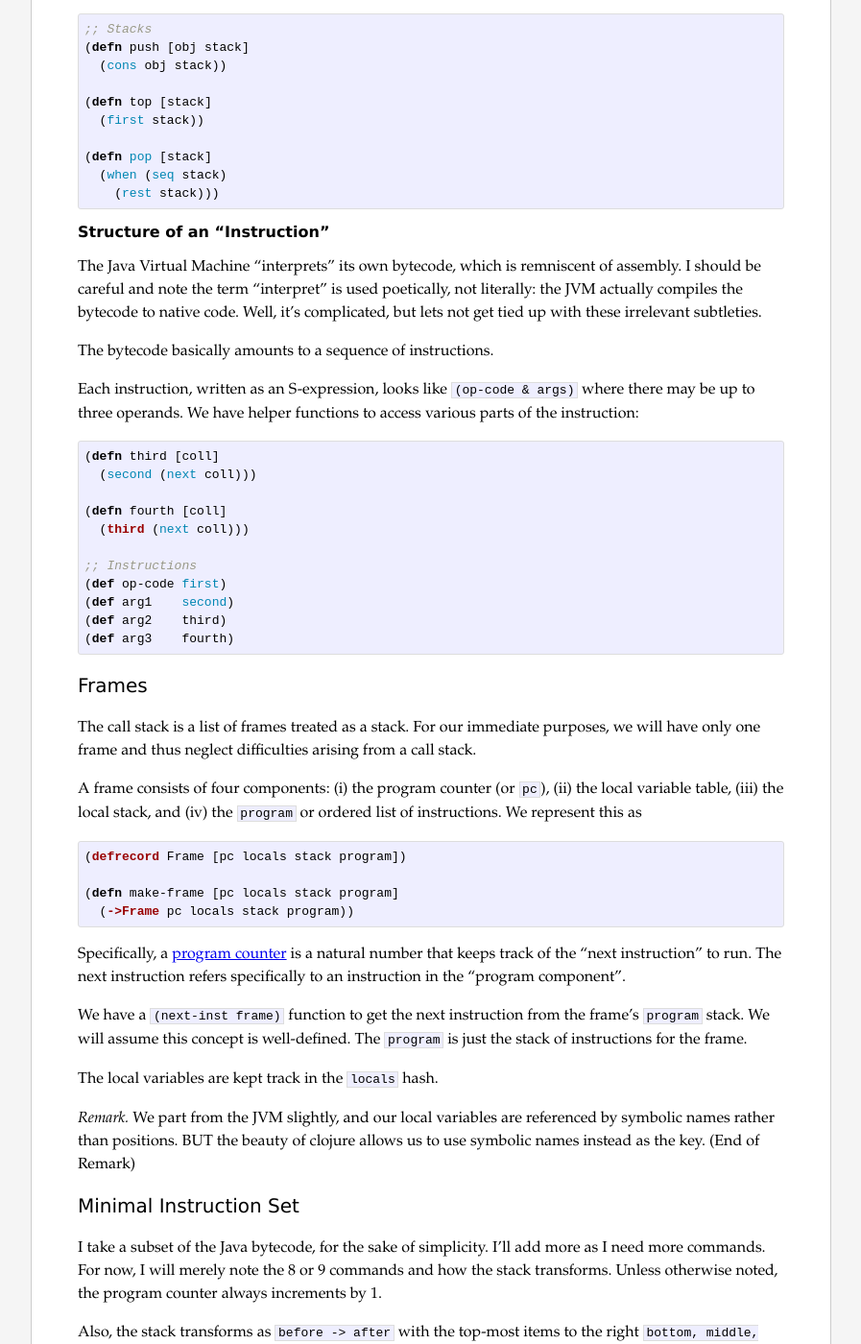
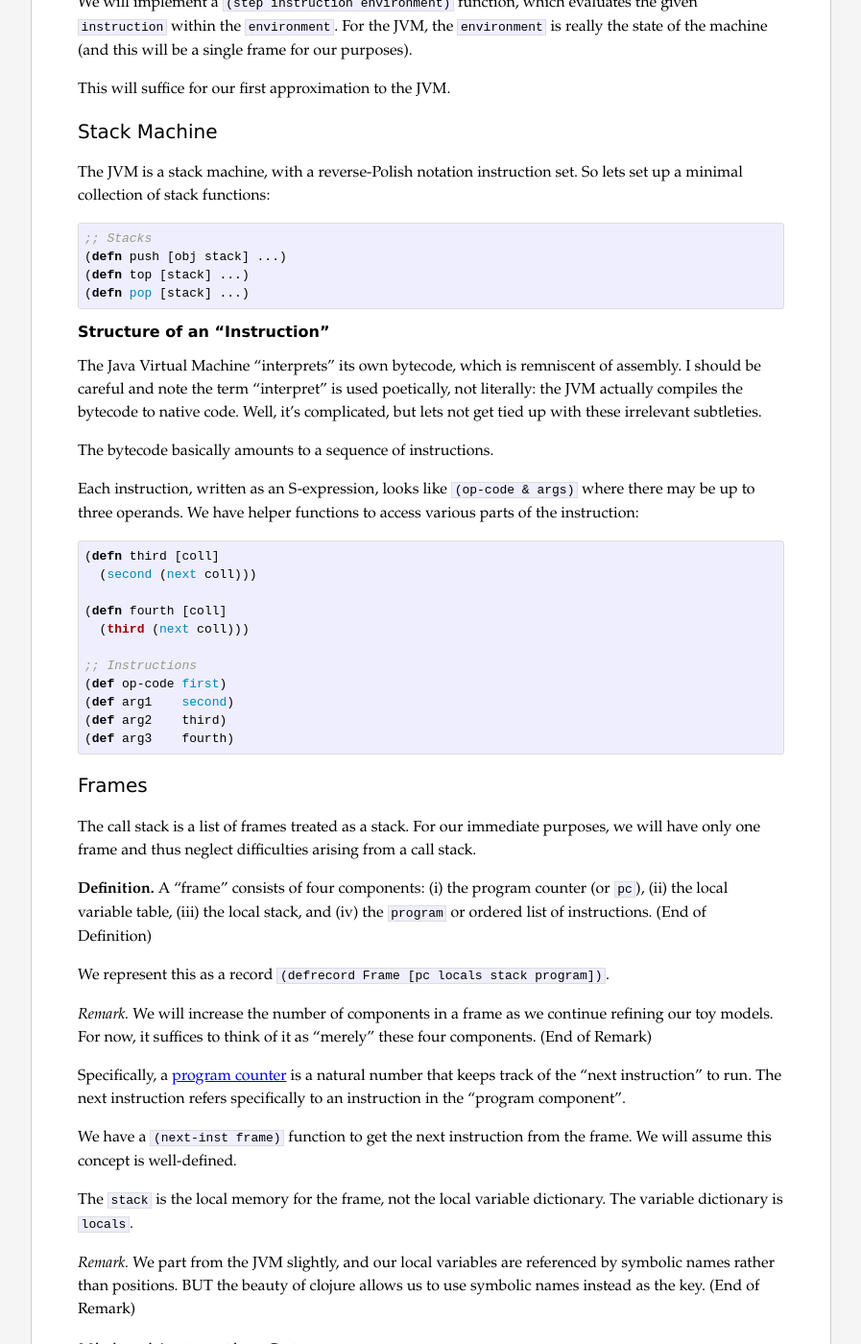
Before and after one commit to pqnelson/pqnelson.github.com, a Jekyll site: the page built from _posts/2014-03-28-jvm-toy-model-i.md, in a window 1280 px wide and 1400 px high, scrolled down 842 px. Shown: the whole window at 96% size, without its empty margins (191-1088 px from the left). Built offline with Jekyll 4.4.1, drawn with Linux system fonts in a browser that asks for light colours; Markdown is read by kramdown in place of the engine named in the settings; some of the changed text lies outside the part shown.

Commit message:
Updated latest post

````diff
--- a/_posts/2014-03-27-jvm.md
+++ b/_posts/2014-03-28-jvm-toy-model-i.md
@@ -1,10 +1,11 @@
 ---
 layout: post
-title: Toy JVM Model, Part I
+title: Toy Model of the JVM, Part I
 published: true
-quote: "Truth ... is much too complicated to allow anything but approximations."
+quote: "Truth...is much too complicated to allow anything but approximations."
 quoteSource: John von Neumann, "The Mathematician" (1947)
 ---
+
 **Contents**
 
 * [Introduction](#intro)
@@ -31,11 +31,24 @@
 Each would buildoff the previous one, elaborating various aspects of the
 JVM's architecture.
 
+*Remark.* It turns out there's a vast literature on the subject of
+*formally modeling* the JVM. I have combed through selected references,
+mostly the works of J. Strother Moore, when examining the inner workings
+of the JVM. Dr Moore has written several "toy models" himself, and has
+taught a course on it. His works have been cited below. (End of Remark)
+
 <a name="first-model" />
 # First Model
 
-We will implement a simple stack machine that handles eight or nine
-operations taken from the Java bytecode.
+Our first approximation will be a simple single-threaded interpreter
+with eight operations. But it will mirror a simple stack machine.
+
+We will implement a `(step instruction environment)` function, which
+evaluates the given `instruction` within the `environment`. For the JVM,
+the `environment` is really the state of the machine (and this will be a
+single frame for our purposes).
+
+This will suffice for our first approximation to the JVM.
 
 <a name="stack-machine" />
 ## Stack Machine
@@ -45,15 +58,9 @@
 
 ```clojure
 ;; Stacks
-(defn push [obj stack]
-  (cons obj stack))
-
-(defn top [stack]
-  (first stack))
-
-(defn pop [stack]
-  (when (seq stack)
-    (rest stack)))
+(defn push [obj stack] ...)
+(defn top [stack] ...)
+(defn pop [stack] ...)
 ```
 
 <a name="instruction-structure" />
@@ -92,16 +99,15 @@
 purposes, we will have only one frame and thus neglect difficulties
 arising from a call stack.
 
-A frame consists of four components: (i) the program counter (or `pc`),
-(ii) the local variable table, (iii) the local stack, and
-(iv) the `program` or ordered list of instructions. We represent this as
+**Definition.** A "frame" consists of four components: (i) the program
+counter (or `pc`), (ii) the local variable table, (iii) the local stack, and
+(iv) the `program` or ordered list of instructions. (End of Definition)
 
-```clojure
-(defrecord Frame [pc locals stack program])
+We represent this as a record `(defrecord Frame [pc locals stack program])`.
 
-(defn make-frame [pc locals stack program]
-  (->Frame pc locals stack program))
-```
+*Remark.* We will increase the number of components in a frame as we
+continue refining our toy models. For now, it suffices to think of it
+as "merely" these four components. (End of Remark)
 
 Specifically, a [program counter](http://en.wikipedia.org/wiki/Program_counter)
 is a natural number that keeps track of the "next instruction" to
@@ -109,10 +115,10 @@
 "program component".
 
 We have a `(next-inst frame)` function to get the next instruction from
-the frame's `program` stack. We will assume this concept is well-defined.
-The `program` is just the stack of instructions for the frame.
+the frame. We will assume this concept is well-defined.
 
-The local variables are kept track in the `locals` hash.
+The `stack` is the local memory for the frame, not the local variable
+dictionary. The variable dictionary is `locals`.
 
 *Remark.* We part from the JVM slightly, and our local variables are
 referenced by symbolic names rather than positions. BUT the beauty of
@@ -202,19 +206,13 @@
 (defmacro defop [name args & changes]
   (defn eval-name [args]
     (modify frame changes))
-  (defn name? [op-or-inst#]
+  (defn name? [op-code#]
     (if (opcode? op-or-inst#)
       (= op-or-inst# name)
       (= (util/op-code op-or-inst#) name))))
 ```
 
-This allows us to write more elegant interpreter code. We just write
-out the operation in pseudocode as:
-
-```clojure
-(defop my-op [inst frame]
-  :key (transform frame))
-```
+This allows us to write more elegant interpreter code.
 
 <a name="interpreter">
 ### Interpreter
@@ -223,47 +221,43 @@
 which takes a frame and executes the "next instruction". In pseudocode:
 
 ```clojure
-;;;; in toy-jvm.instruction
-(defn eval-op [inst env]
-  (cond
-   (op-foo? inst)  (eval-foo inst env)
-   ;; ...
-   :else (throw UnknownOpcodeException. inst)))
-
-;;;; in toy-jvm.core
 (defn step [frame]
-  (eval-op (frame/next-inst frame) frame))
+  (let [inst (next-inst frame)]
+    (cond
+      (op? inst) (eval-op inst frame)
+      ;; ...
+      :else (eval-halt inst frame))))
 ```
 
 Note we are a bit sloppy, because a valid program would look like:
 
 ```clojure
-(defcode *pi*
-  ((iconst 0)   ;  0
-   (istore 1)   ;  1  j = 0
-   (iconst 1)   ;  2
-   (istore 2)   ;  3  k = 1
-   (iload 0)    ;  4 loop:
-   (ifeq 16)    ;  5  if n=0, goto exitj
-   (iload 0)    ;  6
-   (iconst 1)   ;  7
-   (isub)       ;  8
-   (ifeq 14)    ;  9  if n=1, goto exitk
-   (iload 0)    ; 10
-   (iconst 1)   ; 11
-   (isub)       ; 12
-   (istore 0)   ; 13  n=n-1
-   (iload 2)    ; 14  save k on stack
-   (iload 1)    ; 15
-   (iload 2)    ; 16
-   (iadd)       ; 17
-   (istore 2)   ; 18  k=j+k
-   (istore 1)   ; 19  j= saved k
-   (goto -16)   ; 20  goto loop
-   (iload 1)    ; 21 exitj: return j
-   (halt)       ; 22
-   (iload 2)    ; 23 exitk: return k
-   (halt)))     ; 24
+(defconst *pi*
+  '((iconst 0)   ;  0
+    (istore 1)   ;  1  j = 0
+    (iconst 1)   ;  2
+    (istore 2)   ;  3  k = 1
+    (iload 0)    ;  4 loop:
+    (ifeq 16)    ;  5  if n=0, goto exitj
+    (iload 0)    ;  6
+    (iconst 1)   ;  7
+    (isub)       ;  8
+    (ifeq 14)    ;  9  if n=1, goto exitk
+    (iload 0)    ; 10
+    (iconst 1)   ; 11
+    (isub)       ; 12
+    (istore 0)   ; 13  n=n-1
+    (iload 2)    ; 14  save k on stack
+    (iload 1)    ; 15
+    (iload 2)    ; 16
+    (iadd)       ; 17
+    (istore 2)   ; 18  k=j+k
+    (istore 1)   ; 19  j= saved k
+    (goto -16)   ; 20  goto loop
+    (iload 1)    ; 21 exitj: return j
+    (halt)       ; 22
+    (iload 2)    ; 23 exitk: return k
+    (halt)))     ; 24
 ```
 
 We have to translate this to a frame, which we do:
@@ -273,24 +267,27 @@
   (make-frame 0 [] [] raw-code))
 ```
 
-The interpreter then interprets a frame, running `n` steps. In pseudocode:
+The interpreter then interprets a frame, running `n` steps:
 
 ```clojure
 (defn run [frame n]
   (try
-    (reduce-n-times step frame)
-    (catch Exception e (println "Exception: " (.getMessage e)))))
+    (loop [state frame
+           k n]
+      (if (zero? k)
+        state
+        (recur (step state) (dec k)))
+    (catch Exception e (println "Exception: " (.getMessage e))))))
 ```
 
-<a name="conclusion" />
 # Conclusion
 
-We implemented a simple evaluator that emulates a stack machine, using
-eight operations from the Java bytecode. This provides a foundation for
-future hacking, adding more components in future posts.
+We implemented a simple stack machine, which operates on 8 or 9
+opcodes taken from the Java bytecode.
 
-All our code is available on [GitHub](https://github.com/pqnelson/toy-jvm),
-the first toy model may be inspected by checking out the tag `model-one`.
+All our source code is available on
+[GitHub](https://github.com/pqnelson/toy-jvm), checkout the tag
+`model-one`.
 
 <a name="references" />
 # References
@@ -306,3 +303,8 @@
 4. J. Strother Moore and George Porter, "An Executable Formal Java
    Virtual Machine Thread Model". In *Java Virtual Machine Research and
    Technology Symposium (JVM '01)*, USENIX, April, 2001.
+   [Eprint](http://www.cs.utexas.edu/users/moore/publications/m4/model.ps.gz)
+5. J. Strother Moore, Robert Krug, Hanbing Liu, George Porter,
+   "Formal Models of Java at the JVM Level: A Survey from the ACL2 Perspective".
+   In *Workshop on Formal Techniques for Java Programs*, 2001.
+   [Eprint](http://cseweb.ucsd.edu/~gmporter/papers/formaljvm-ecoop01.pdf), 10 pages.
````
Also changed, not shown: other parts of _posts/2014-03-28-jvm-toy-model-i.md (+3 -6 lines).
